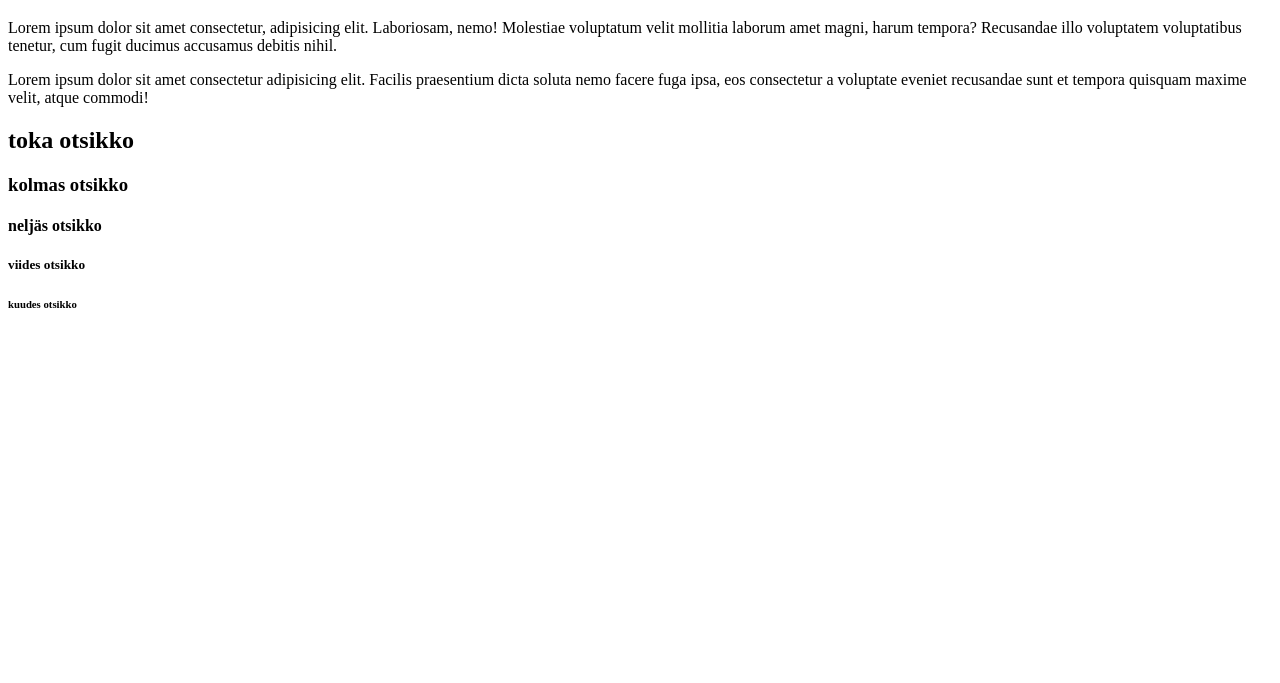
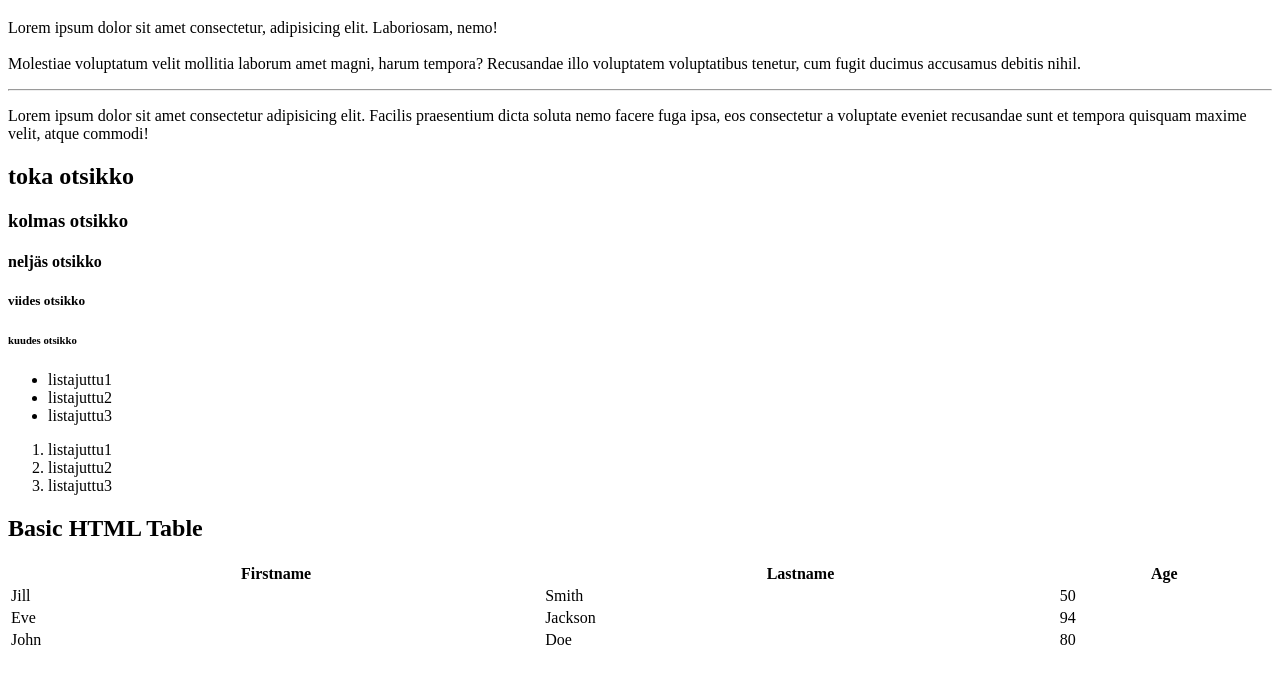
Before and after one commit to Severikerkka/ohjelmistoharjoitksia, a plain HTML site: page index.html in a window 1280 px wide. Shown: the part 61-744 px from the top of the page. Drawn offline with Linux system fonts and the light colour scheme.

Commit message:
20201026

```diff
--- a/index.html
+++ b/index.html
@@ -1,13 +1,15 @@
 <!DOCTYPE html>
 <!--tähän tulee komennteja-->
+<!--w3school.com-->
 <html>
   <head>
     <title>Severin sivu</title>
   </head>
   <body>
   <h1>eka otsikko</h1>
-  <p>Lorem ipsum dolor sit amet consectetur, adipisicing elit. Laboriosam, nemo! Molestiae voluptatum velit mollitia laborum amet magni, harum tempora? Recusandae illo voluptatem voluptatibus tenetur, cum fugit ducimus accusamus debitis nihil.
+  <p>Lorem ipsum dolor sit amet consectetur, adipisicing elit. Laboriosam, nemo! <br></br>Molestiae voluptatum velit mollitia laborum amet magni, harum tempora? Recusandae illo voluptatem voluptatibus tenetur, cum fugit ducimus accusamus debitis nihil.
   </p>
+  <hr></hr>
   <p>Lorem ipsum dolor sit amet consectetur adipisicing elit. Facilis praesentium dicta soluta nemo facere fuga ipsa, eos consectetur a voluptate eveniet recusandae sunt et tempora quisquam maxime velit, atque commodi!
   </p>
   <h2>toka otsikko</h2>
@@ -15,5 +17,39 @@
   <h4>neljäs otsikko</h4>
   <h5>viides otsikko</h5>
   <h6>kuudes otsikko</h6>
+  <ul>
+    <li>listajuttu1</li>
+    <li>listajuttu2</li>
+    <li>listajuttu3</li>
+  </ul>
+  <ol>
+    <li>listajuttu1</li>
+    <li>listajuttu2</li>
+    <li>listajuttu3</li>
+  </ol>
+  <h2>Basic HTML Table</h2>
+
+  <table style="width:100%">
+      <th>Firstname</th>
+      <th>Lastname</th>
+      <th>Age</th>
+    </tr>
+    <tr>
+      <td>Jill</td>
+      <td>Smith</td>
+      <td>50</td>
+  </tr>
+  <tr>
+      <td>Eve</td>
+      <td>Jackson</td>
+      <td>94</td>
+  </tr>
+  <tr>
+      <td>John</td>
+      <td>Doe</td>
+      <td>80</td>
+  </tr>
+</table>
   </body>
+
 </html>
```
